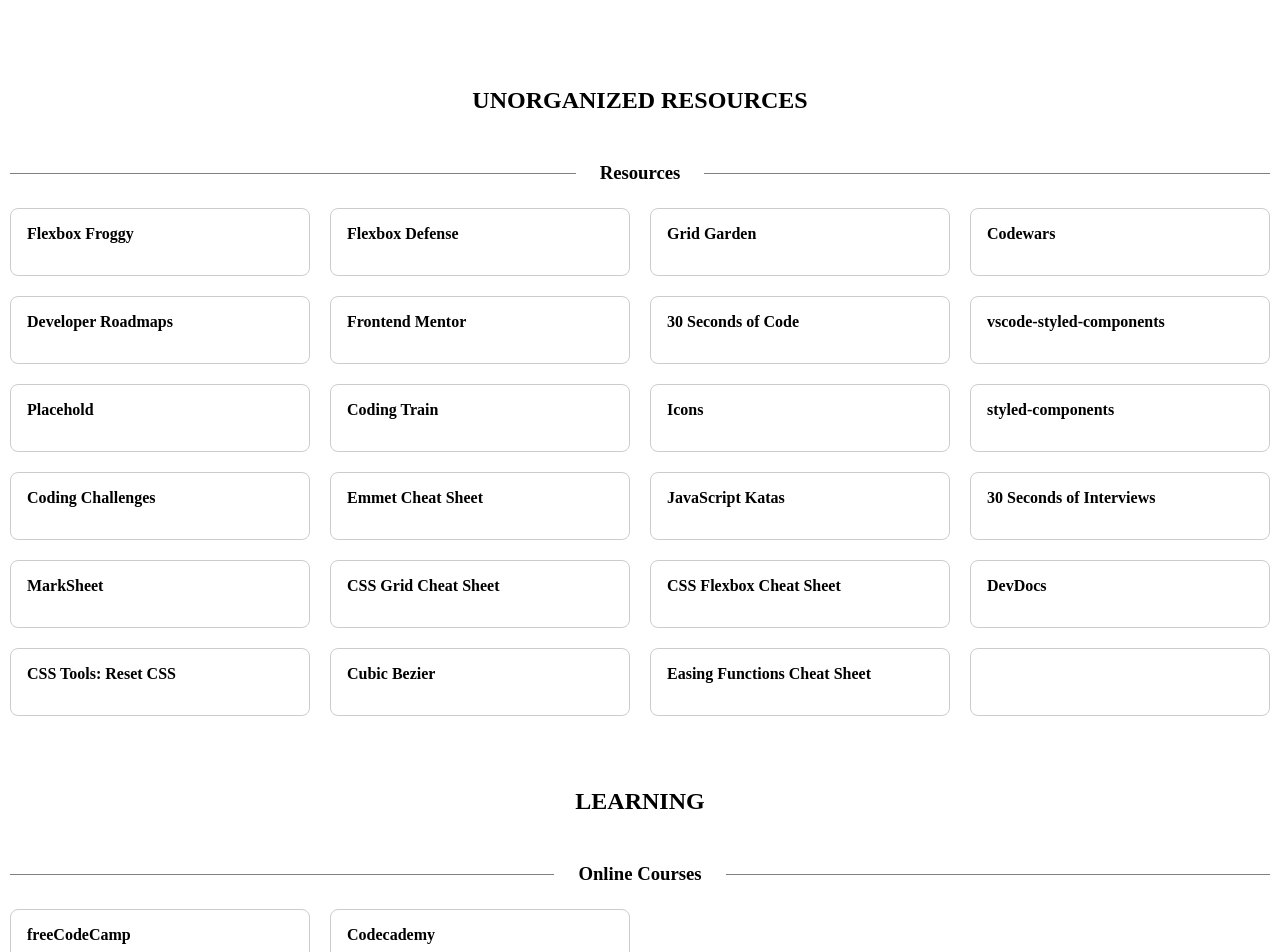
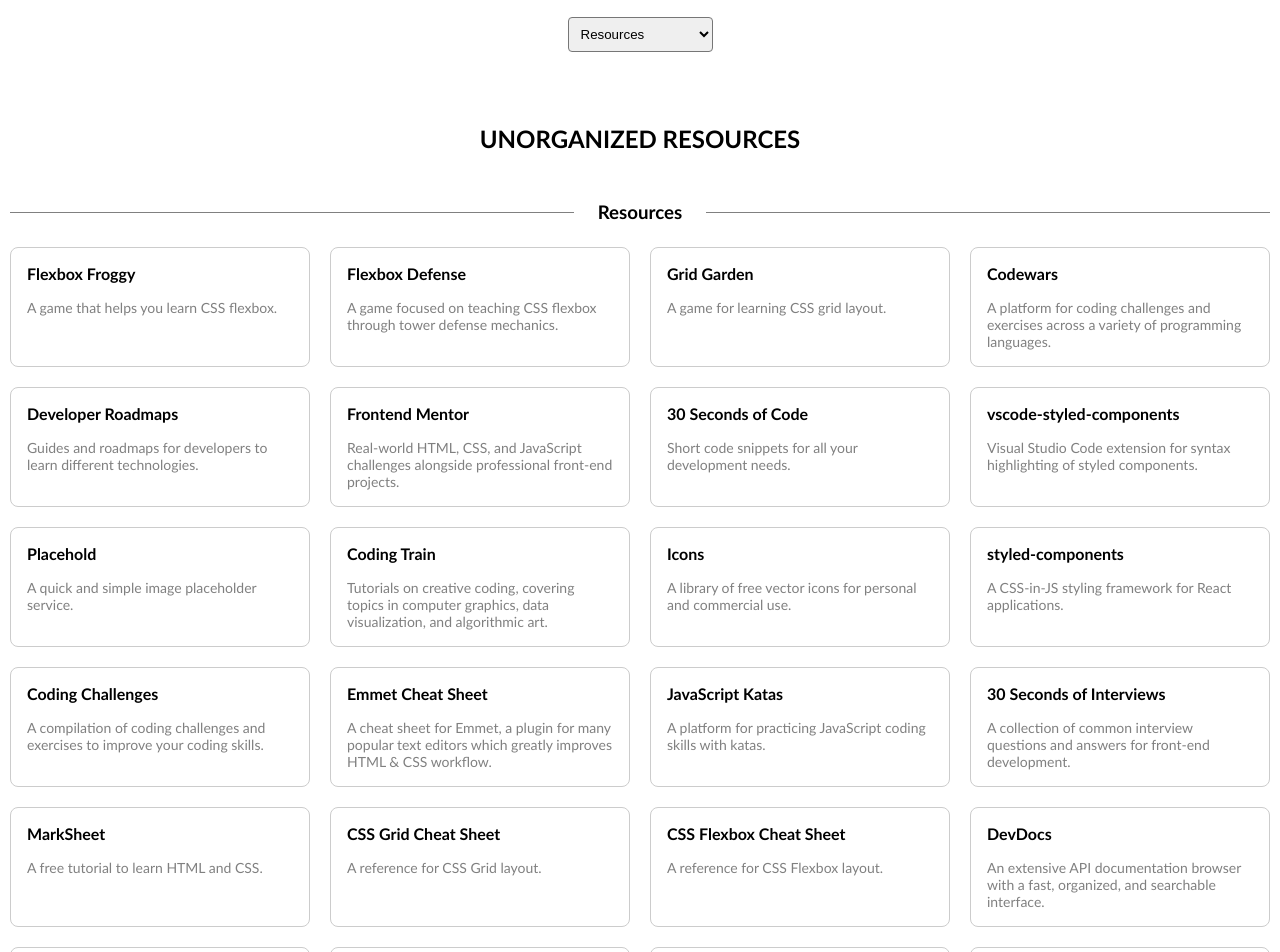
Before and after one commit to PrVille/resources, a React (Vite) app: page / in a window 1280 px wide. Shown: the part 80-1032 px from the top of the page. Built offline with nearby package versions, Linux system fonts and the light colour scheme.

Commit message:
Dropdown

```diff
--- /dev/null
+++ b/src/components/Dropdown.tsx
@@ -0,0 +1,39 @@
+import { ChangeEvent, FC } from "react"
+import { Category } from "../types/global"
+import styled from "styled-components"
+
+const StyledDropdown = styled.select`
+  padding: 8px;
+  border-radius: 4px;
+  cursor: pointer;
+`
+
+interface DropdownProps {
+  categories: Category[]
+}
+
+const Dropdown: FC<DropdownProps> = ({ categories, ...restProps }) => {
+  const handleSelectChange = (event: ChangeEvent<HTMLSelectElement>) => {
+    const subcategoryName = event.target.value
+    const section = document.getElementById(subcategoryName)
+    if (section) {
+      section.scrollIntoView({ behavior: "smooth" })
+    }
+  }
+
+  return (
+    <StyledDropdown onChange={handleSelectChange} {...restProps}>
+      {categories.map((category, index) => (
+        <optgroup label={category.name} key={index}>
+          {category.subcategories.map((subcategory, subIndex) => (
+            <option value={subcategory.name} key={subIndex}>
+              {subcategory.name}
+            </option>
+          ))}
+        </optgroup>
+      ))}
+    </StyledDropdown>
+  )
+}
+
+export default Dropdown
--- a/src/components/Subcategory.tsx
+++ b/src/components/Subcategory.tsx
@@ -28,7 +28,7 @@ interface SubcategoryProps {
 
 const Subcategory: FC<SubcategoryProps> = ({ subcategory, ...restProps }) => {
   return (
-    <StyledSubcategory {...restProps}>
+    <StyledSubcategory id={subcategory.name} {...restProps}>
       <NameContainer>
         <Line />
         <Name>{subcategory.name}</Name>
--- a/src/data/resources.json
+++ b/src/data/resources.json
@@ -8,117 +8,117 @@
           "resources": [
             {
               "title": "Flexbox Froggy",
-              "description": "",
+              "description": "A game that helps you learn CSS flexbox.",
               "url": "https://flexboxfroggy.com/"
             },
             {
               "title": "Flexbox Defense",
-              "description": "",
+              "description": "A game focused on teaching CSS flexbox through tower defense mechanics.",
               "url": "http://www.flexboxdefense.com/"
             },
             {
               "title": "Grid Garden",
-              "description": "",
+              "description": "A game for learning CSS grid layout.",
               "url": "https://cssgridgarden.com/"
             },
             {
               "title": "Codewars",
-              "description": "",
+              "description": "A platform for coding challenges and exercises across a variety of programming languages.",
               "url": "https://www.codewars.com/"
             },
             {
               "title": "Developer Roadmaps",
-              "description": "",
+              "description": "Guides and roadmaps for developers to learn different technologies.",
               "url": "https://roadmap.sh/"
             },
             {
               "title": "Frontend Mentor",
-              "description": "",
+              "description": "Real-world HTML, CSS, and JavaScript challenges alongside professional front-end projects.",
               "url": "https://www.frontendmentor.io/"
             },
             {
               "title": "30 Seconds of Code",
-              "description": "",
+              "description": "Short code snippets for all your development needs.",
               "url": "https://www.30secondsofcode.org/"
             },
             {
               "title": "vscode-styled-components",
-              "description": "",
+              "description": "Visual Studio Code extension for syntax highlighting of styled components.",
               "url": "https://marketplace.visualstudio.com/items?itemName=styled-components.vscode-styled-components"
             },
             {
               "title": "Placehold",
-              "description": "",
+              "description": "A quick and simple image placeholder service.",
               "url": "https://placehold.co/"
             },
             {
               "title": "Coding Train",
-              "description": "",
+              "description": "Tutorials on creative coding, covering topics in computer graphics, data visualization, and algorithmic art.",
               "url": "https://thecodingtrain.com/"
             },
             {
               "title": "Icons",
-              "description": "",
+              "description": "A library of free vector icons for personal and commercial use.",
               "url": "https://icons8.com/icons"
             },
             {
               "title": "styled-components",
-              "description": "",
+              "description": "A CSS-in-JS styling framework for React applications.",
               "url": "https://styled-components.com/"
             },
             {
               "title": "Coding Challenges",
-              "description": "",
+              "description": "A compilation of coding challenges and exercises to improve your coding skills.",
               "url": "https://codingchallenges.fyi/"
             },
             {
               "title": "Emmet Cheat Sheet",
-              "description": "",
+              "description": "A cheat sheet for Emmet, a plugin for many popular text editors which greatly improves HTML & CSS workflow.",
               "url": "https://docs.emmet.io/cheat-sheet/"
             },
             {
               "title": "JavaScript Katas",
-              "description": "",
+              "description": "A platform for practicing JavaScript coding skills with katas.",
               "url": "https://jskatas.org/"
             },
             {
               "title": "30 Seconds of Interviews",
-              "description": "",
+              "description": "A collection of common interview questions and answers for front-end development.",
               "url": "https://30secondsofinterviews.org/"
             },
             {
               "title": "MarkSheet",
-              "description": "",
+              "description": "A free tutorial to learn HTML and CSS.",
               "url": "https://marksheet.io/"
             },
             {
               "title": "CSS Grid Cheat Sheet",
-              "description": "",
+              "description": "A reference for CSS Grid layout.",
               "url": "https://grid.malven.co/"
             },
             {
               "title": "CSS Flexbox Cheat Sheet",
-              "description": "",
+              "description": "A reference for CSS Flexbox layout.",
               "url": "https://flexbox.malven.co/"
             },
             {
               "title": "DevDocs",
-              "description": "",
+              "description": "An extensive API documentation browser with a fast, organized, and searchable interface.",
               "url": "https://devdocs.io/"
             },
             {
               "title": "CSS Tools: Reset CSS",
-              "description": "",
+              "description": "A CSS reset stylesheet to reduce browser inconsistencies.",
               "url": "https://meyerweb.com/eric/tools/css/reset/"
             },
             {
               "title": "Cubic Bezier",
-              "description": "",
+              "description": "A tool for generating cubic-bezier curves.",
               "url": "https://cubic-bezier.com/"
             },
             {
               "title": "Easing Functions Cheat Sheet",
-              "description": "",
+              "description": "A comprehensive guide to CSS easing functions.",
               "url": "https://easings.net/"
             },
             {
--- a/src/pages/home/index.tsx
+++ b/src/pages/home/index.tsx
@@ -1,65 +1,37 @@
 import resources from "../../data/resources.json"
 import styled from "styled-components"
 import Categories from "../../components/Categories"
+import Dropdown from "../../components/Dropdown"
 
 const StyledHome = styled.div`
   padding: 10px;
 `
 
 const StyledTitle = styled.h1`
+  flex-grow: 1;
   text-transform: uppercase;
   text-align: center;
   padding: 24px 0px;
+`
+
+const StickyDropdown = styled.div`
+  position: sticky;
+  top: 0;
+
+  display: flex;
+  justify-content: center;
 `
 
 const Home = () => {
   return (
     <StyledHome>
       <StyledTitle>Free Resources</StyledTitle>
+
+      <StickyDropdown>
+        <Dropdown categories={resources.categories} />
+      </StickyDropdown>
+
       <Categories categories={resources.categories} />
-      {/* {resources.categories.map((category, catIndex) => (
-        <>
-          <h2>{category.name}</h2>
-          {category.subcategories.map((subcategory, subIndex) => (
-            <>
-              <div
-                style={{
-                  display: "flex",
-                  alignItems: "center",
-                  justifyContent: "center",
-                }}
-              >
-                <div
-                  style={{ flex: 1, height: "1px", backgroundColor: "black" }}
-                />
-                <span style={{ padding: "0 10px" }}>{subcategory.name}</span>
-                <div
-                  style={{ flex: 1, height: "1px", backgroundColor: "black" }}
-                />
-              </div>
-              <Grid>
-                {subcategory.resources.map((resource, resIndex) => (
-                  <GridItem key={`${catIndex}-${subIndex}-${resIndex}`}>
-                    <Card>
-                      <CardContent>
-                        <Title>{resource.title}</Title>
-                        <Description>{resource.description}</Description>
-                        <Url
-                          href={resource.url}
-                          target="_blank"
-                          rel="noreferrer noopener"
-                        >
-                          {resource.url}
-                        </Url>
-                      </CardContent>
-                    </Card>
-                  </GridItem>
-                ))}
-              </Grid>
-            </>
-          ))}
-        </>
-      ))} */}
     </StyledHome>
   )
 }
--- a/src/styles/global.ts
+++ b/src/styles/global.ts
@@ -14,6 +14,7 @@ export const GlobalStyles = createGlobalStyle`
     scroll-behavior: smooth;
     box-sizing: inherit;
     width: 100%;
+    font-family: 'Trebuchet MS', 'Lucida Sans Unicode', 'Lucida Grande', 'Lucida Sans', Arial, sans-serif;
   }
 
   // Scrollbar styles
```
